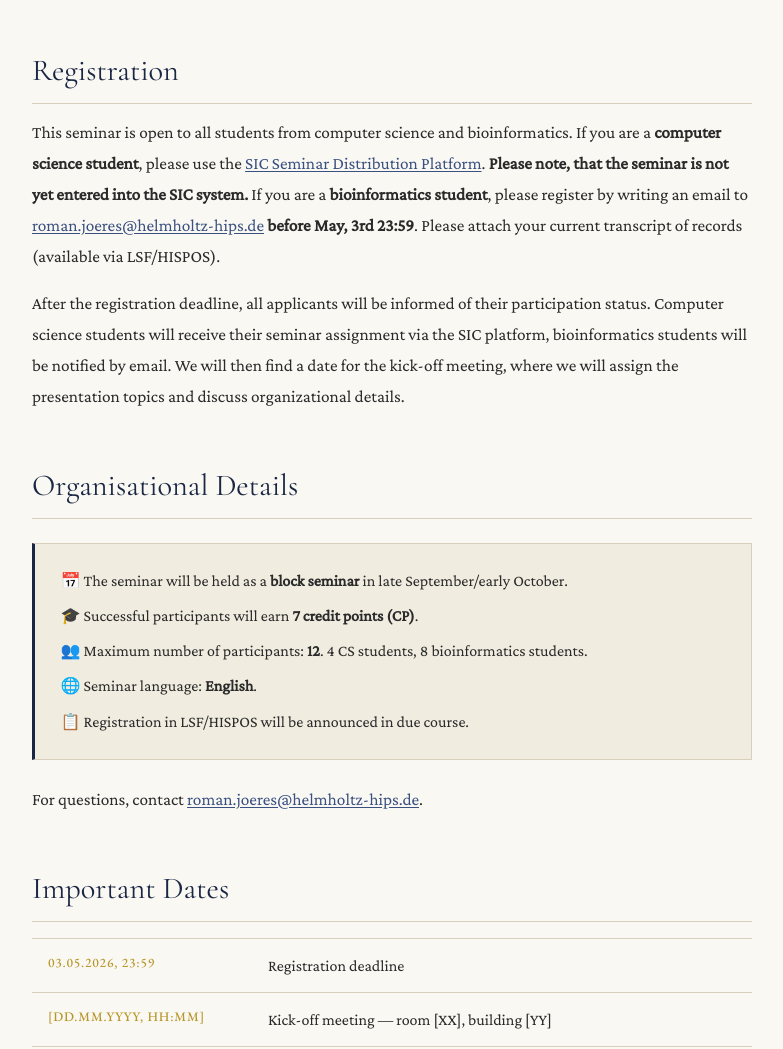
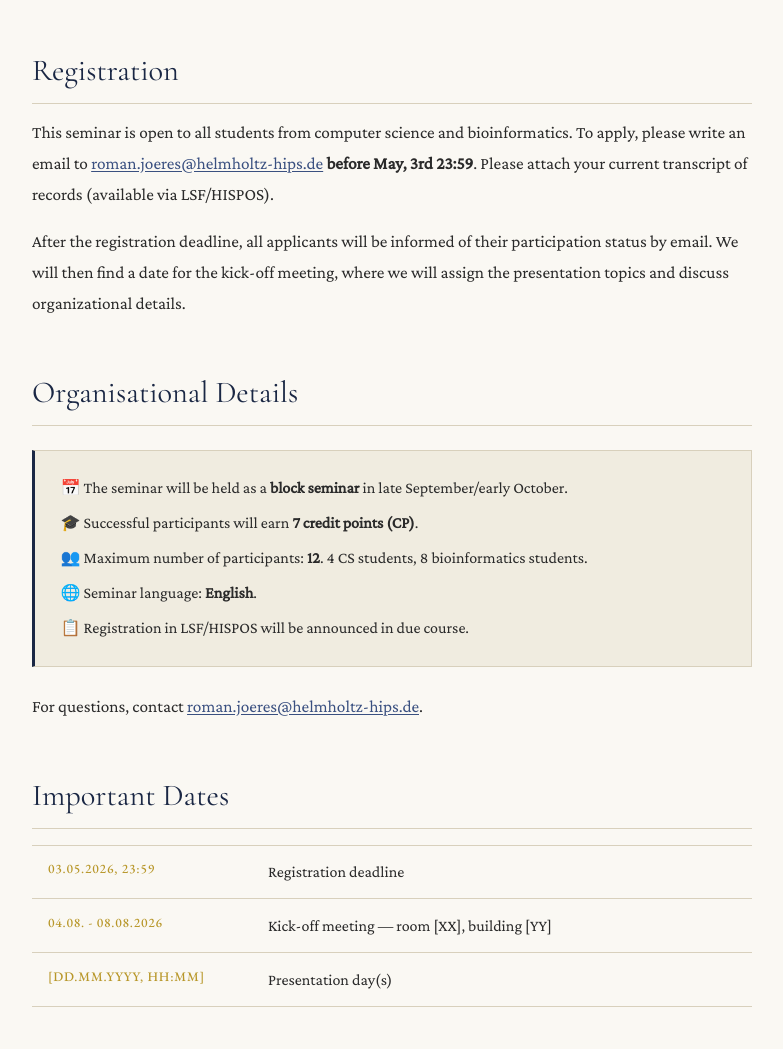
Before and after one commit to Old-Shatterhand/Old-Shatterhand.github.io, a plain HTML site: page seminar_pgd.html in a window 1280 px wide. Shown: the part 2269-3318 px from the top of the page, without its empty margins (390-1173 px from the left). Drawn offline with nearby package versions, Linux system fonts and the light colour scheme.

Commit message:
PGD Seminar update

```diff
--- a/seminar_pgd.html
+++ b/seminar_pgd.html
@@ -133,20 +133,12 @@
     <h2 id="registration">Registration</h2>
     <p>
       This seminar is open to all students from computer science and bioinformatics.
-      If you are a <strong>computer science student</strong>, please use the
-      <a href="https://seminars.cs.uni-saarland.de/sose26seminars">SIC Seminar Distribution Platform</a>.
-      <strong>Please note, that the seminar is not yet entered into the SIC system.</strong>
-
-      If you are a <strong>bioinformatics student</strong>, please register by writing an email to
-      <a href="mailto:roman.joeres@helmholtz-hips.de">roman.joeres@helmholtz-hips.de</a>
-      <strong>before May, 3rd 23:59</strong>.
-      Please attach your current transcript of records (available via LSF/HISPOS).
+      To apply, please write an email to <a href="mailto:roman.joeres@helmholtz-hips.de">roman.joeres@helmholtz-hips.de</a>
+      <strong>before May, 3rd 23:59</strong>. Please attach your current transcript of records (available via LSF/HISPOS).
     </p>
     <p>
-      After the registration deadline, all applicants will be informed of their participation status.
-      Computer science students will receive their seminar assignment via the SIC platform,
-      bioinformatics students will be notified by email. We will then find a date for the kick-off meeting,
-      where we will assign the presentation topics and discuss organizational details.
+      After the registration deadline, all applicants will be informed of their participation status by email.
+      We will then find a date for the kick-off meeting, where we will assign the presentation topics and discuss organizational details.
     </p>
 
     <!-- ORGANISATION -->
@@ -171,7 +163,7 @@
           <td class="date-desc">Registration deadline</td>
         </tr>
         <tr>
-          <td class="date-cell">[DD.MM.YYYY, HH:MM]</td>
+          <td class="date-cell">04.08. - 08.08.2026</td>
           <td class="date-desc">Kick-off meeting — room [XX], building [YY]</td>
         </tr>
         <tr>
```
